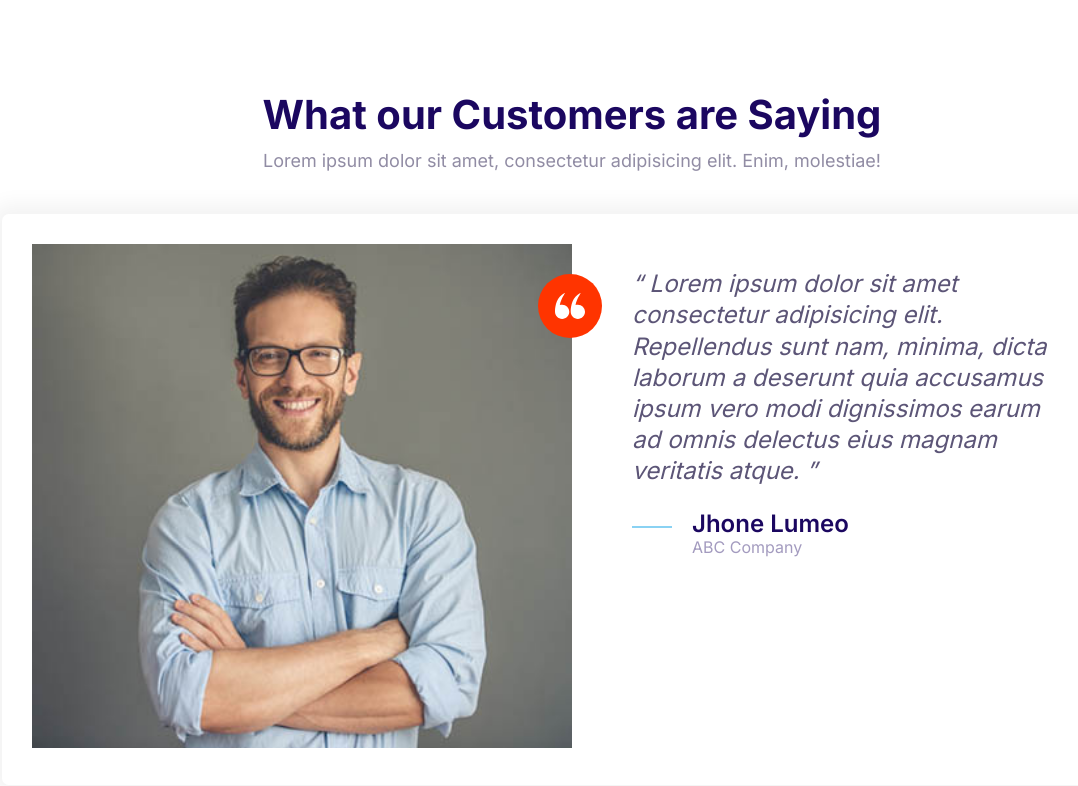
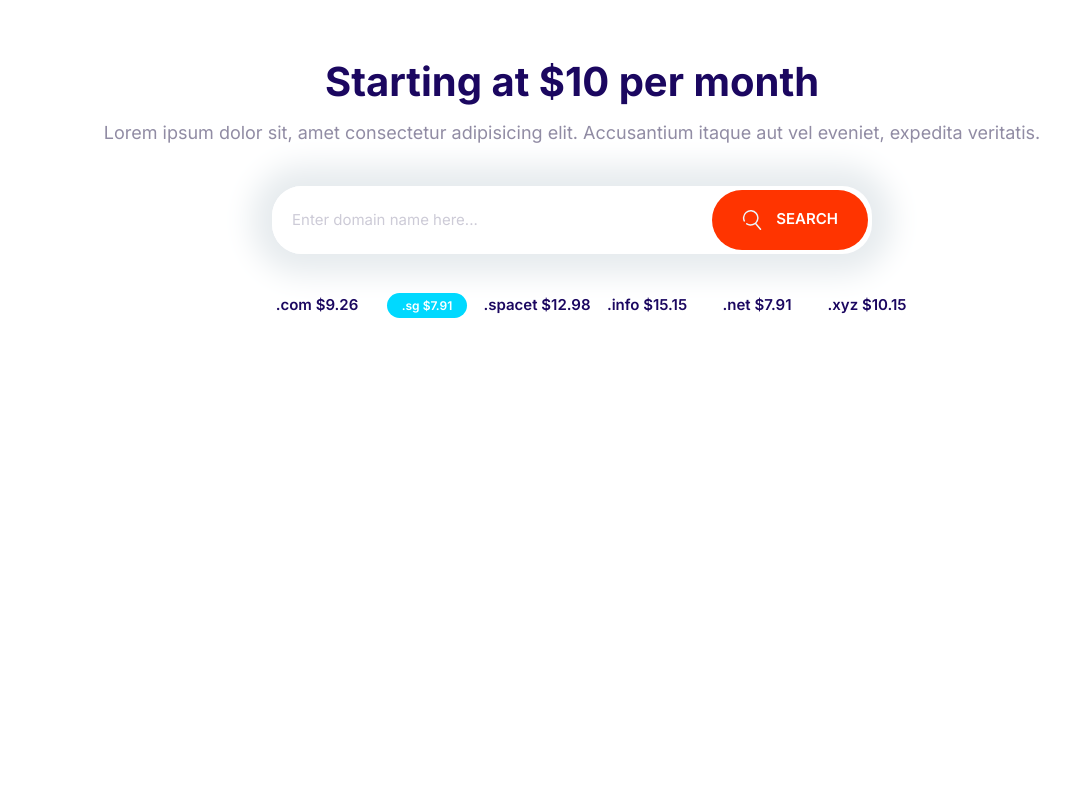
Before and after one commit to lyndasowunmi/Moshify-Project, a plain HTML site: page index.html in a window 1280 px wide. Shown: the whole page, without its empty margins (68-1146 px from the left). Drawn offline with Linux system fonts and the light colour scheme.

Commit message:
Build domain block

```diff
--- a/css/styles.css
+++ b/css/styles.css
@@ -199,10 +199,18 @@ a {
   font-size: 1.8rem;
   font-weight: 600;
   margin: 1rem 0;
+  outline: none;
   padding: 2rem 3rem;
   text-align: center;
   text-transform: uppercase;
   white-space: nowrap;
+}
+
+.btn .icon {
+  width: 2rem;
+  height: 2rem;
+  margin-right: 1rem;
+  vertical-align: middle;
 }
 
 .btn--primary {
@@ -748,3 +756,38 @@ a {
   max-width: 500px;
   margin: 0 auto;
 }
+
+/* Domain Block */
+
+.block-domain .input-group {
+  box-shadow: 0 0 30px 20px #e6ebee;
+  border: 0;
+  margin: 4rem auto;
+  max-width: 600px;
+}
+
+.domain__heading {
+  margin: 0;
+}
+
+.domain__text {
+  margin-top: 1.5rem;
+  margin-bottom: 0;
+}
+
+.block-domain__prices {
+  display: grid;
+  font-size: 1.5rem;
+  font-weight: 600;
+  grid-template-columns: repeat(3, 1fr);
+  grid-template-rows: repeat(2, 6rem);
+  justify-items: center;
+  max-width: 700px;
+  margin: 0 auto;
+}
+
+@media screen and (min-width: 768px) {
+  .block-domain__prices {
+    grid-template-columns: repeat(auto-fit, minmax(10rem, 1fr));
+  }
+}
--- a/index.html
+++ b/index.html
@@ -18,54 +18,40 @@
     <link rel="stylesheet" href="css/styles.css" />
   </head>
   <body>
-    <section class="block">
+    <section class="block container block-domain">
       <header class="block__header">
-        <h2>What our Customers are Saying</h2>
-        <p>
-          Lorem ipsum dolor sit amet, consectetur adipisicing elit. Enim,
-          molestiae!
+        <h2 class="domain__heading">Starting at $10 per month</h2>
+        <p class="domain__text">
+          Lorem ipsum dolor sit, amet consectetur adipisicing elit. Accusantium
+          itaque aut vel eveniet, expedita veritatis.
         </p>
       </header>
-      <div class="container">
-        <div class="card testimonial">
-          <div class="grid grid--1x2">
-            <div class="testimonial__image">
-              <img
-                src="./images/testimonial.jpg"
-                alt="A happy, smiling customer."
-              />
-              <span class="icon-container icon-container--accent">
-                <svg class="icon icon--white icon--small">
-                  <use xlink:href="images/sprite.svg#quotes"></use>
-                </svg>
-              </span>
-            </div>
-            <blockquote class="quote">
-              <p class="quote__text">
-                Lorem ipsum dolor sit amet consectetur adipisicing elit. Repellendus
-                sunt nam, minima, dicta laborum a deserunt quia accusamus ipsum vero
-                modi dignissimos earum ad omnis delectus eius magnam veritatis atque.
-              </p>
-              <footer>
-                <div class="media">
-                     <div class="media__image quote__icon">
-                            <svg class="icon icon--primary quote__line">
-                           <use xlink:href="images/sprite.svg#line"></use>
-                         </svg>
-                       </span>
-                     </div>
-                     <div class="media__body">
-                       <h3 class="media__title quote__author">Jhone Lumeo</h3>
-                       <p class="quote__company">ABC Company</p>
-                     </div>
-                   </div>
-              </footer>
-            </blockquote>
-          </div>
-          </div>
+      <div>
+        <div class="input-group">
+          <input
+            type="text"
+            class="input"
+            placeholder="Enter domain name here..."
+          />
+          <button class="btn btn--accent">
+            <svg class="icon icon--white">
+              <use xlink:href="images/sprite.svg#search"></use>
+            </svg>
+            Search
+          </button>
+        </div>
       </div>
+      <ul class="list block-domain__prices">
+        <li>.com $9.26</li>
+        <li>
+          <span class="badge badge--secondary badge--small">.sg $7.91</span>
+        </li>
+        <li>.spacet $12.98</li>
+        <li>.info $15.15</li>
+        <li>.net $7.91</li>
+        <li>.xyz $10.15</li>
+      </ul>
     </section>
-
     <script src="js/main.js"></script>
   </body>
 </html>
```
Also changed, not shown: components/domainblock.html (added, +34 -0 lines).
